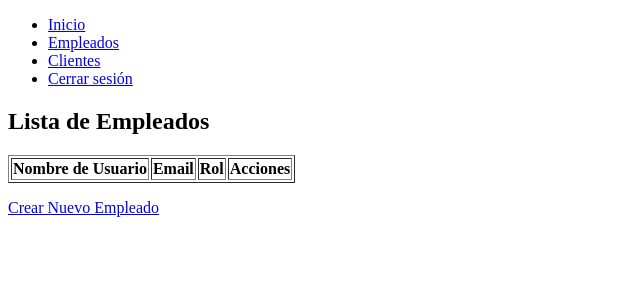
After one commit to Agus-999/Aerolinea_Aergentina, a Django app: page /empleados/ in a window 1280 px wide. The commit adds this page. Shown: the top 300 px of the page, without its empty margins (0-640 px from the left). Run offline with Django 5.2, Linux system fonts and the light colour scheme; a user stored in the database is signed in; tables that the repository leaves empty hold one stand-in row (values such as "Sample post"); lists and menus that the app fills with data are empty.

Commit message:
Implementación de autenticación y gestión de usuarios con roles personalizados

```diff
--- a/home/models.py
+++ b/home/models.py
@@ -27,7 +27,8 @@ class CustomUserManager(BaseUserManager):
 # Custom user model
 class Usuario(AbstractBaseUser, PermissionsMixin):
     ROLE_CHOICES = (
-        ('admin', 'Admin'),
+        ('admin', 'Administrador'),
+        ('empleado', 'Empleado'),
         ('cliente', 'Cliente'),
     )
 
--- /dev/null
+++ b/home/templates/assets/empleados/lista.html
@@ -0,0 +1,34 @@
+{% extends 'base.html' %}
+
+{% block title %}Lista de Empleados{% endblock %}
+
+{% block content %}
+<h2>Lista de Empleados</h2>
+
+<table border="1">
+    <thead>
+        <tr>
+            <th>Nombre de Usuario</th>
+            <th>Email</th>
+            <th>Rol</th>
+            <th>Acciones</th>
+        </tr>
+    </thead>
+    <tbody>
+        {% for empleado in empleados %}
+        <tr>
+            <td>{{ empleado.username }}</td>
+            <td>{{ empleado.email }}</td>
+            <td>{{ empleado.rol }}</td>
+            <td>
+                <a href="{% url 'editar_empleado' empleado.id %}">Editar</a> |
+                <a href="{% url 'eliminar_empleado' empleado.id %}">Eliminar</a>
+            </td>
+        </tr>
+        {% endfor %}
+    </tbody>
+</table>
+
+<p><a href="{% url 'crear_empleado' %}">Crear Nuevo Empleado</a></p>
+
+{% endblock %}
--- a/home/templates/base.html
+++ b/home/templates/base.html
@@ -10,6 +10,10 @@
             <li><a href="{% url 'inicio' %}">Inicio</a></li>
 
             {% if user.is_authenticated %}
+                {% if user.rol == 'admin' %}
+                    <li><a href="{% url 'lista_empleados' %}">Empleados</a></li>
+                    <li><a href="{% url 'lista_clientes' %}">Clientes</a></li>
+                {% endif %}
                 <li><a href="{% url 'logout' %}">Cerrar sesión</a></li>
             {% else %}
                 <li><a href="{% url 'login' %}">Iniciar sesión</a></li>
--- a/home/urls.py
+++ b/home/urls.py
@@ -6,4 +6,16 @@ urlpatterns = [
     path('login/', views.login_view, name='login'),
     path('register/', views.register_view, name='register'),
     path('logout/', views.logout_view, name='logout'),
+
+    # CRUD empleados
+    path('empleados/', views.lista_empleados, name='lista_empleados'),
+    path('empleados/crear/', views.crear_empleado, name='crear_empleado'),
+    path('empleados/editar/<int:empleado_id>/', views.editar_empleado, name='editar_empleado'),
+    path('empleados/eliminar/<int:empleado_id>/', views.eliminar_empleado, name='eliminar_empleado'),
+
+    # CRUD clientes
+    path('clientes/', views.lista_clientes, name='lista_clientes'),
+    # Agregar las demás vistas de clientes, por ejemplo:
+    path('clientes/<int:cliente_id>/editar/', views.editar_cliente, name='editar_cliente'),
+    path('clientes/<int:cliente_id>/eliminar/', views.eliminar_cliente, name='eliminar_cliente'),
 ]
--- a/home/views.py
+++ b/home/views.py
@@ -1,15 +1,16 @@
-from django.shortcuts import render, redirect
+from django.shortcuts import render, redirect, get_object_or_404
 from django.contrib.auth import authenticate, login, logout
-from .forms import RegistroForm, LoginForm
+from .forms import RegistroForm, LoginForm, EmpleadoForm
 from django.contrib import messages
 from django.contrib.auth.decorators import login_required
 from django.contrib.auth.forms import AuthenticationForm
+from .models import Usuario
 
 # Vista de la página de inicio
 def inicio(request):
     if request.user.is_authenticated:
         username = request.user.username
-        rol = request.user.rol  # Usamos el campo rol del modelo personalizado
+        rol = request.user.rol
     else:
         username = None
         rol = None
@@ -52,3 +53,106 @@ def logout_view(request):
     logout(request)
     messages.success(request, 'Has cerrado sesión correctamente.')
     return redirect('inicio')
+
+# =========================
+# CRUD EMPLEADOS
+# =========================
+
+@login_required
+def lista_empleados(request):
+    if request.user.rol != 'admin':
+        messages.error(request, 'No tienes permisos para acceder a esta sección.')
+        return redirect('inicio')
+
+    empleados = Usuario.objects.filter(rol='empleado')
+    return render(request, 'assets/empleados/lista.html', {'empleados': empleados})
+
+@login_required
+def crear_empleado(request):
+    if request.user.rol != 'admin':
+        messages.error(request, 'No tienes permisos para acceder a esta sección.')
+        return redirect('inicio')
+
+    if request.method == 'POST':
+        form = EmpleadoForm(request.POST)
+        if form.is_valid():
+            empleado = form.save(commit=False)
+            empleado.rol = 'empleado'
+            empleado.save()
+            messages.success(request, 'Empleado creado correctamente.')
+            return redirect('lista_empleados')
+        else:
+            messages.error(request, 'Error al crear el empleado.')
+    else:
+        form = EmpleadoForm()
+    return render(request, 'assets/empleados/formulario.html', {'form': form, 'accion': 'Crear'})
+
+@login_required
+def editar_empleado(request, empleado_id):
+    if request.user.rol != 'admin':
+        messages.error(request, 'No tienes permisos para acceder a esta sección.')
+        return redirect('inicio')
+
+    empleado = get_object_or_404(Usuario, id=empleado_id)
+    if request.method == 'POST':
+        form = EmpleadoForm(request.POST, instance=empleado)
+        if form.is_valid():
+            form.save()
+            messages.success(request, 'Empleado actualizado correctamente.')
+            return redirect('assets/empleados/lista')
+        else:
+            messages.error(request, 'Error al actualizar el empleado.')
+    else:
+        form = EmpleadoForm(instance=empleado)
+    return render(request, 'assets/empleados/formulario.html', {'form': form, 'accion': 'Editar', 'empleado': empleado})
+
+@login_required
+def eliminar_empleado(request, empleado_id):
+    if request.user.rol != 'admin':
+        messages.error(request, 'No tienes permisos para acceder a esta sección.')
+        return redirect('inicio')
+
+    empleado = get_object_or_404(Usuario, id=empleado_id)
+    if request.method == 'POST':
+        empleado.delete()
+        messages.success(request, 'Empleado eliminado correctamente.')
+        return redirect('lista_empleados')
+    return render(request, 'assets/empleados/eliminar.html', {'empleado': empleado})
+
+# =========================
+# CRUD CLIENTES
+# =========================
+
+from django.contrib.auth.decorators import user_passes_test
+
+@login_required
+@user_passes_test(lambda user: user.is_authenticated and user.rol == 'admin')
+def lista_clientes(request):
+    clientes = Usuario.objects.filter(rol='cliente')
+    return render(request, 'assets/clientes/lista.html', {'clientes': clientes})
+
+@login_required
+@user_passes_test(lambda user: user.is_authenticated and user.rol == 'admin')
+def editar_cliente(request, cliente_id):
+    cliente = get_object_or_404(Usuario, id=cliente_id, rol='cliente')
+    if request.method == 'POST':
+        form = RegistroForm(request.POST, instance=cliente)
+        if form.is_valid():
+            form.save()
+            messages.success(request, 'Cliente actualizado correctamente.')
+            return redirect('lista_clientes')
+        else:
+            messages.error(request, 'Error al actualizar el cliente.')
+    else:
+        form = RegistroForm(instance=cliente)
+    return render(request, 'assets/clientes/formulario.html', {'form': form})
+
+@login_required
+@user_passes_test(lambda user: user.is_authenticated and user.rol == 'admin')
+def eliminar_cliente(request, cliente_id):
+    cliente = get_object_or_404(Usuario, id=cliente_id, rol='cliente')
+    if request.method == 'POST':
+        cliente.delete()
+        messages.success(request, 'Cliente eliminado correctamente.')
+        return redirect('lista_clientes')
+    return render(request, 'assets/clientes/eliminar.html', {'cliente': cliente})
```
Also changed, not shown: aerolinea/settings.py (+13 -13 lines), home/forms.py (+7 -1 lines), home/templates/assets/clientes/eliminar.html (added, +13 -0 lines), home/templates/assets/clientes/formulario.html (added, +13 -0 lines), home/templates/assets/clientes/lista.html (added, +31 -0 lines), home/templates/assets/empleados/eliminar.html (added, +13 -0 lines), home/templates/assets/empleados/formulario.html (added, +13 -0 lines), home/templates/inicio.html (+7 -0 lines), README.md, 1 other file.
